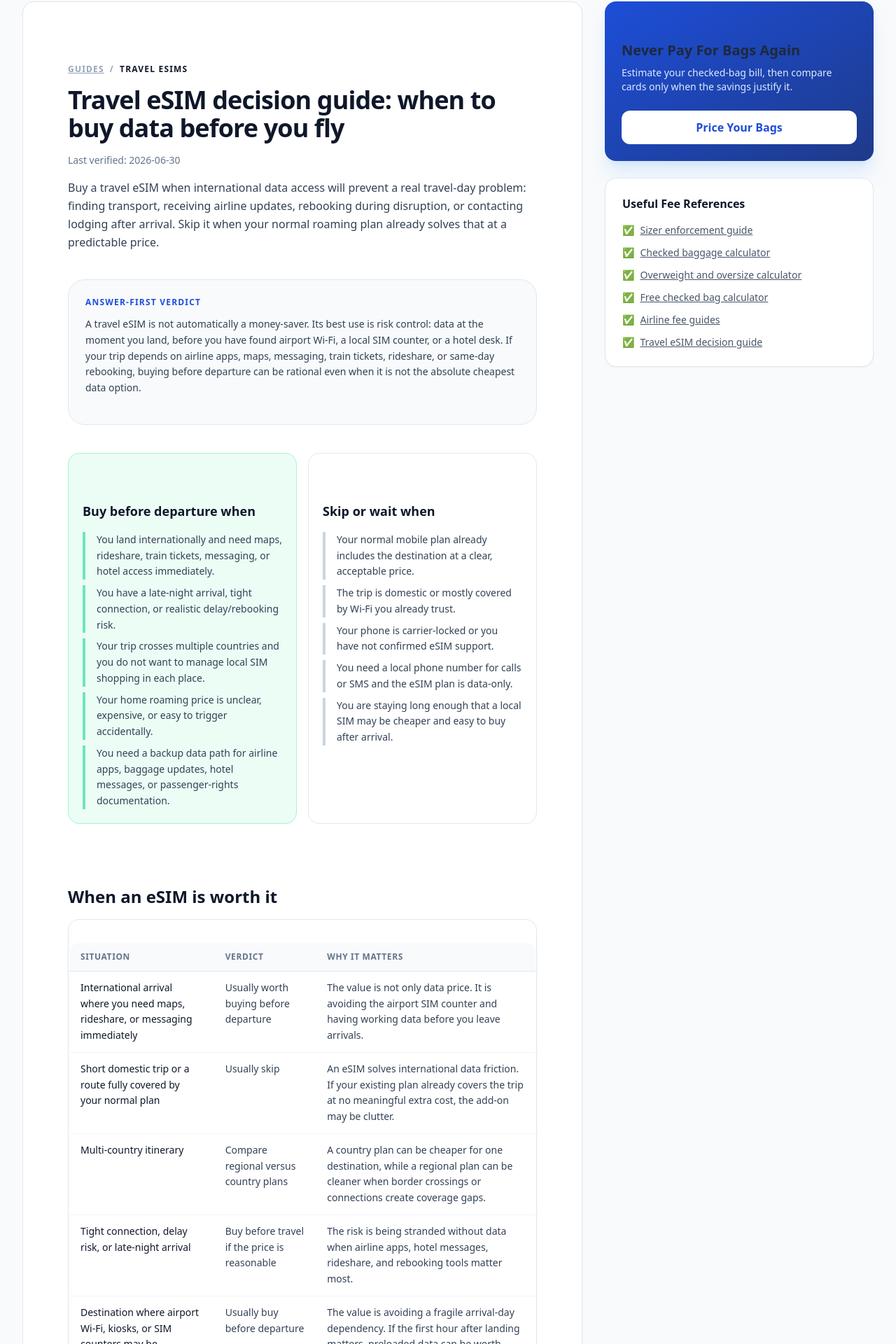
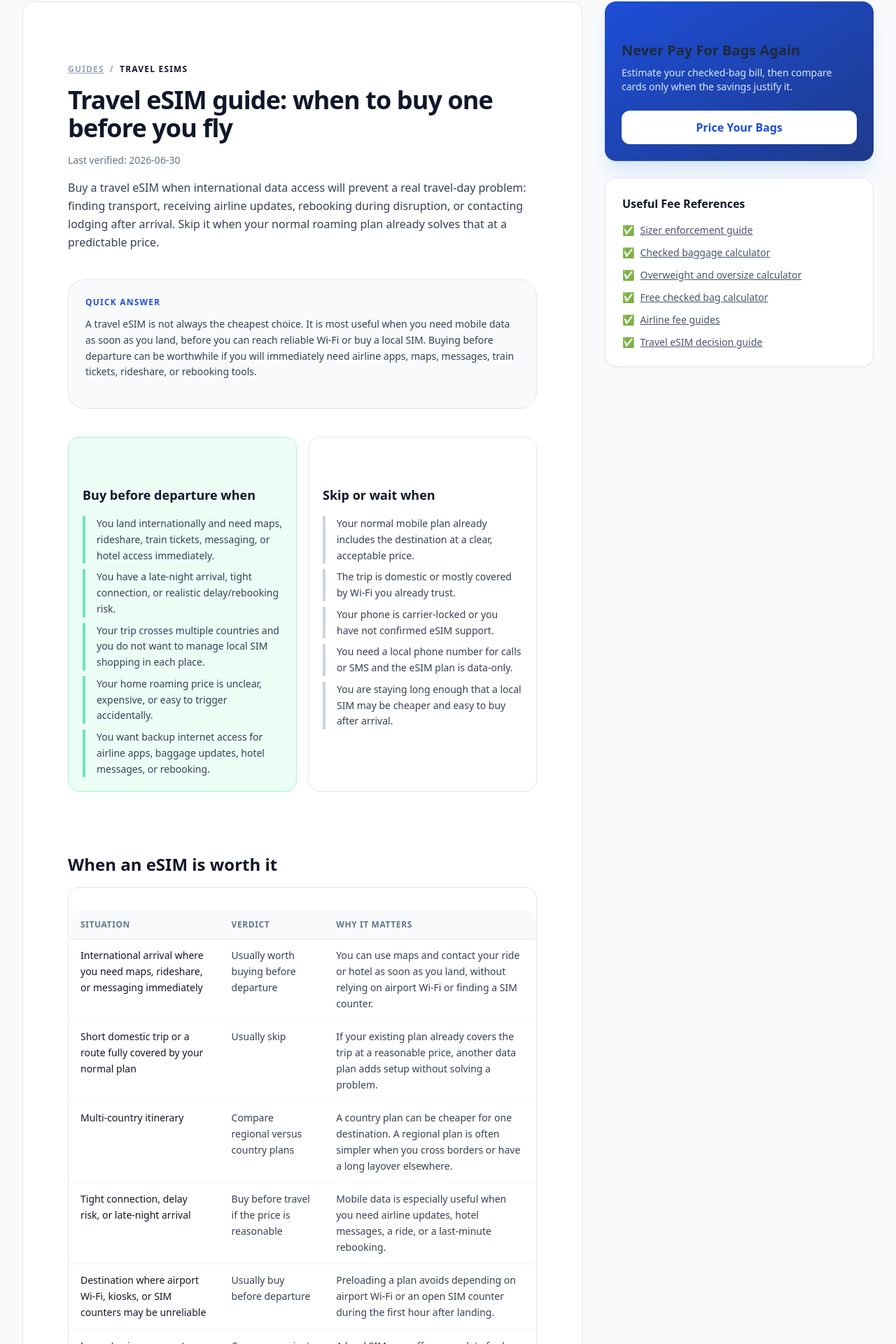
Before and after one commit to rwhonyaku/airline-fees-reference, a Next.js app: page /guides/travel-esims in a window 1280 px wide. Shown: the part 139-2059 px from the top of the page at 70% size. Built offline with nearby package versions, Linux system fonts and the light colour scheme.

Commit message:
Clean up travel eSIM guide copy

```diff
--- a/app/guides/travel-esims/page.tsx
+++ b/app/guides/travel-esims/page.tsx
@@ -6,9 +6,12 @@ import { canonical } from "@/lib/seo";
 const LAST_VERIFIED = "2026-06-30";
 
 export const metadata: Metadata = {
-  title: "Travel eSIM Decision Guide: When It Is Worth Buying Before You Fly",
+  title: "Travel eSIM Guide: When to Buy One Before You Fly",
   description:
-    "A practical travel eSIM decision guide for international flyers: when to buy before departure, when roaming is enough, and what to check before paying.",
+    "Decide whether you need a travel eSIM, compare it with roaming and local SIMs, and avoid activation, coverage, and refund problems.",
+  alternates: {
+    canonical: canonical("/guides/travel-esims"),
+  },
 };
 
 const DECISION_ROWS = [
@@ -16,37 +19,37 @@ const DECISION_ROWS = [
     situation: "International arrival where you need maps, rideshare, or messaging immediately",
     verdict: "Usually worth buying before departure",
     reason:
-      "The value is not only data price. It is avoiding the airport SIM counter and having working data before you leave arrivals.",
+      "You can use maps and contact your ride or hotel as soon as you land, without relying on airport Wi-Fi or finding a SIM counter.",
   },
   {
     situation: "Short domestic trip or a route fully covered by your normal plan",
     verdict: "Usually skip",
     reason:
-      "An eSIM solves international data friction. If your existing plan already covers the trip at no meaningful extra cost, the add-on may be clutter.",
+      "If your existing plan already covers the trip at a reasonable price, another data plan adds setup without solving a problem.",
   },
   {
     situation: "Multi-country itinerary",
     verdict: "Compare regional versus country plans",
     reason:
-      "A country plan can be cheaper for one destination, while a regional plan can be cleaner when border crossings or connections create coverage gaps.",
+      "A country plan can be cheaper for one destination. A regional plan is often simpler when you cross borders or have a long layover elsewhere.",
   },
   {
     situation: "Tight connection, delay risk, or late-night arrival",
     verdict: "Buy before travel if the price is reasonable",
     reason:
-      "The risk is being stranded without data when airline apps, hotel messages, rideshare, and rebooking tools matter most.",
+      "Mobile data is especially useful when you need airline updates, hotel messages, a ride, or a last-minute rebooking.",
   },
   {
     situation: "Destination where airport Wi-Fi, kiosks, or SIM counters may be unreliable",
     verdict: "Usually buy before departure",
     reason:
-      "The value is avoiding a fragile arrival-day dependency. If the first hour after landing matters, preloaded data can be worth more than chasing the cheapest plan.",
+      "Preloading a plan avoids depending on airport Wi-Fi or an open SIM counter during the first hour after landing.",
   },
   {
     situation: "Long stay in one country with easy local SIM access",
     verdict: "Compare against local SIM",
     reason:
-      "A local SIM can still win on price or large data allowance. The eSIM wins when setup speed and arrival certainty matter more than squeezing the lowest per-GB cost.",
+      "A local SIM may offer more data for less. An eSIM is usually easier when you need service immediately on arrival.",
   },
   {
     situation: "Phone is locked or eSIM support is uncertain",
@@ -70,7 +73,7 @@ const BUY_BEFORE_TRAVEL = [
   "You have a late-night arrival, tight connection, or realistic delay/rebooking risk.",
   "Your trip crosses multiple countries and you do not want to manage local SIM shopping in each place.",
   "Your home roaming price is unclear, expensive, or easy to trigger accidentally.",
-  "You need a backup data path for airline apps, baggage updates, hotel messages, or passenger-rights documentation.",
+  "You want backup internet access for airline apps, baggage updates, hotel messages, or rebooking.",
 ];
 
 const SKIP_OR_WAIT = [
@@ -128,7 +131,7 @@ const REAL_WORLD_SCENARIOS = [
     title: "Late arrival after an international flight",
     verdict: "Buy before departure if the price is reasonable.",
     body:
-      "The eSIM is buying certainty: maps, rideshare, train routing, hotel messages, and airline updates before you depend on airport Wi-Fi.",
+      "You can use maps, request a ride, check train routes, message your hotel, and receive airline updates without depending on airport Wi-Fi.",
   },
   {
     title: "Two-country Europe trip",
@@ -140,13 +143,13 @@ const REAL_WORLD_SCENARIOS = [
     title: "Family trip with one main planner",
     verdict: "At least one reliable data line is useful.",
     body:
-      "You may not need every traveler to buy an eSIM. The higher-value decision is making sure the person handling maps, messages, tickets, and disruption has data on arrival.",
+      "Not every traveler needs a separate eSIM. Make sure at least the person handling maps, messages, and tickets has data on arrival.",
   },
   {
     title: "Long stay with local SIM access",
     verdict: "Wait if setup is easy and you do not need data immediately.",
     body:
-      "For longer trips, a local SIM can beat a travel eSIM on price or data amount. The tradeoff is arrival-day friction.",
+      "For longer trips, a local SIM can cost less or include more data. The tradeoff is waiting until arrival to buy and activate it.",
   },
 ];
 
@@ -159,7 +162,7 @@ const FAQS = [
   {
     question: "Should I buy a country eSIM or a regional eSIM?",
     answer:
-      "A country eSIM can be better for one destination, while a regional eSIM can be cleaner for multi-country itineraries, long layovers, or border crossings. Compare coverage, validity period, data amount, activation timing, and refund rules before buying.",
+      "A country eSIM can cost less for one destination, while a regional eSIM is often simpler for multi-country itineraries, long layovers, or border crossings. Compare coverage, validity period, data amount, activation timing, and refund rules before buying.",
   },
   {
     question: "What should I check before buying a travel eSIM?",
@@ -181,7 +184,7 @@ function travelEsimJsonLd() {
         "@type": "BreadcrumbList",
         itemListElement: [
           { "@type": "ListItem", position: 1, name: "Home", item: canonical("/") },
-          { "@type": "ListItem", position: 2, name: "Travel eSIM decision guide", item: canonical("/guides/travel-esims") },
+          { "@type": "ListItem", position: 2, name: "Travel eSIM guide", item: canonical("/guides/travel-esims") },
         ],
       },
       {
@@ -212,7 +215,7 @@ export default function TravelEsimsGuidePage() {
           <span className="text-slate-900">Travel eSIMs</span>
         </nav>
         <h1 className="text-4xl font-black tracking-tight text-slate-900">
-          Travel eSIM decision guide: when to buy data before you fly
+          Travel eSIM guide: when to buy one before you fly
         </h1>
         <div className="text-sm text-slate-500">Last verified: {LAST_VERIFIED}</div>
         <p className="max-w-3xl text-base leading-relaxed text-slate-700">
@@ -225,14 +228,13 @@ export default function TravelEsimsGuidePage() {
 
       <section className="rounded-3xl border border-slate-200 bg-slate-50 p-6">
         <div className="text-xs font-bold uppercase tracking-widest text-blue-700">
-          Answer-first verdict
+          Quick answer
         </div>
         <p className="mt-3 text-sm leading-relaxed text-slate-700">
-          A travel eSIM is not automatically a money-saver. Its best use is risk control: data at
-          the moment you land, before you have found airport Wi-Fi, a local SIM counter, or a hotel
-          desk. If your trip depends on airline apps, maps, messaging, train tickets, rideshare, or
-          same-day rebooking, buying before departure can be rational even when it is not the
-          absolute cheapest data option.
+          A travel eSIM is not always the cheapest choice. It is most useful when you need mobile
+          data as soon as you land, before you can reach reliable Wi-Fi or buy a local SIM. Buying
+          before departure can be worthwhile if you will immediately need airline apps, maps,
+          messages, train tickets, rideshare, or rebooking tools.
         </p>
       </section>
 
@@ -323,15 +325,15 @@ export default function TravelEsimsGuidePage() {
 
       <section className="rounded-3xl border border-blue-100 bg-blue-50 p-6">
         <div className="text-xs font-bold uppercase tracking-widest text-blue-700">
-          Provider links later
+          Compare plans carefully
         </div>
         <h2 className="mt-2 text-2xl font-bold text-slate-900">
-          How this page should evaluate eSIM providers when monetization is added
+          What to look for in an eSIM provider
         </h2>
         <p className="mt-3 max-w-3xl text-sm leading-relaxed text-slate-700">
-          Provider links can fit this site later, but only if they help travelers make the data
-          decision. The right standard is not the biggest bonus or the loudest offer; it is whether
-          the plan terms are clear enough to prevent arrival-day problems.
+          Do not choose a plan from the headline data allowance alone. Check that the provider
+          clearly explains where the plan works, when it activates, whether speeds are limited,
+          and what happens if you cannot use it.
         </p>
         <div className="mt-4 grid gap-3 md:grid-cols-2">
           {PROVIDER_EVALUATION.map((item) => (
@@ -343,7 +345,7 @@ export default function TravelEsimsGuidePage() {
       </section>
 
       <section className="space-y-4">
-        <h2 className="text-2xl font-bold text-slate-900">How this connects to flight disruption</h2>
+        <h2 className="text-2xl font-bold text-slate-900">Why connectivity matters during disruption</h2>
         <p className="text-sm leading-relaxed text-slate-700">
           Connectivity matters most when the trip stops going to plan. A delay, gate change,
           misconnect, baggage issue, or hotel message can turn airport Wi-Fi into the weak link.
@@ -382,9 +384,9 @@ export default function TravelEsimsGuidePage() {
       </section>
 
       <section className="rounded-2xl border border-slate-200 bg-slate-50 p-5 text-sm leading-relaxed text-slate-600">
-        This page is a decision framework, not a provider ranking. Add eSIM provider links only
-        after plan coverage, activation rules, refund terms, and disclosure language have been
-        verified.
+        Before buying, verify coverage, activation timing, data limits, hotspot rules, and refund
+        terms on the provider&apos;s website. Plan details can change, and a data-only eSIM may not
+        include a local phone number or SMS.
       </section>
     </main>
   );
```
